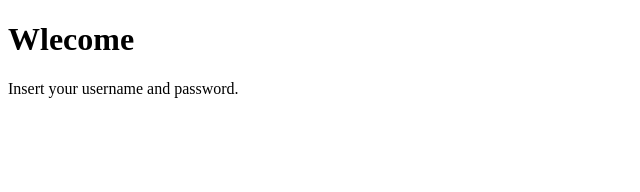
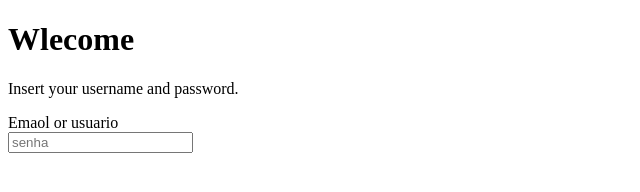
Before and after one commit to Manoel653/tela-login-test, a plain HTML site: page index.html in a window 1280 px wide. Shown: the whole page, without its empty margins (0-640 px from the left). Drawn offline with Linux system fonts and the light colour scheme.

Commit message:
inserting inputs

```diff
--- a/index.html
+++ b/index.html
@@ -13,6 +13,15 @@
             <h1>Wlecome</h1>
             <p class="subtitle">Insert your username and password.</p>
         </header>
+
+        <form action="/login" method="post">
+            <div class="form-group">
+                <label for="email">Emaol or usuario</label>
+                <div class="input-group">
+                    <input type="password" id="password" name="password" placeholder="senha" required>
+                </div>
+            </div>
+        </form>
     </main>
 </body>
 </html>
```
